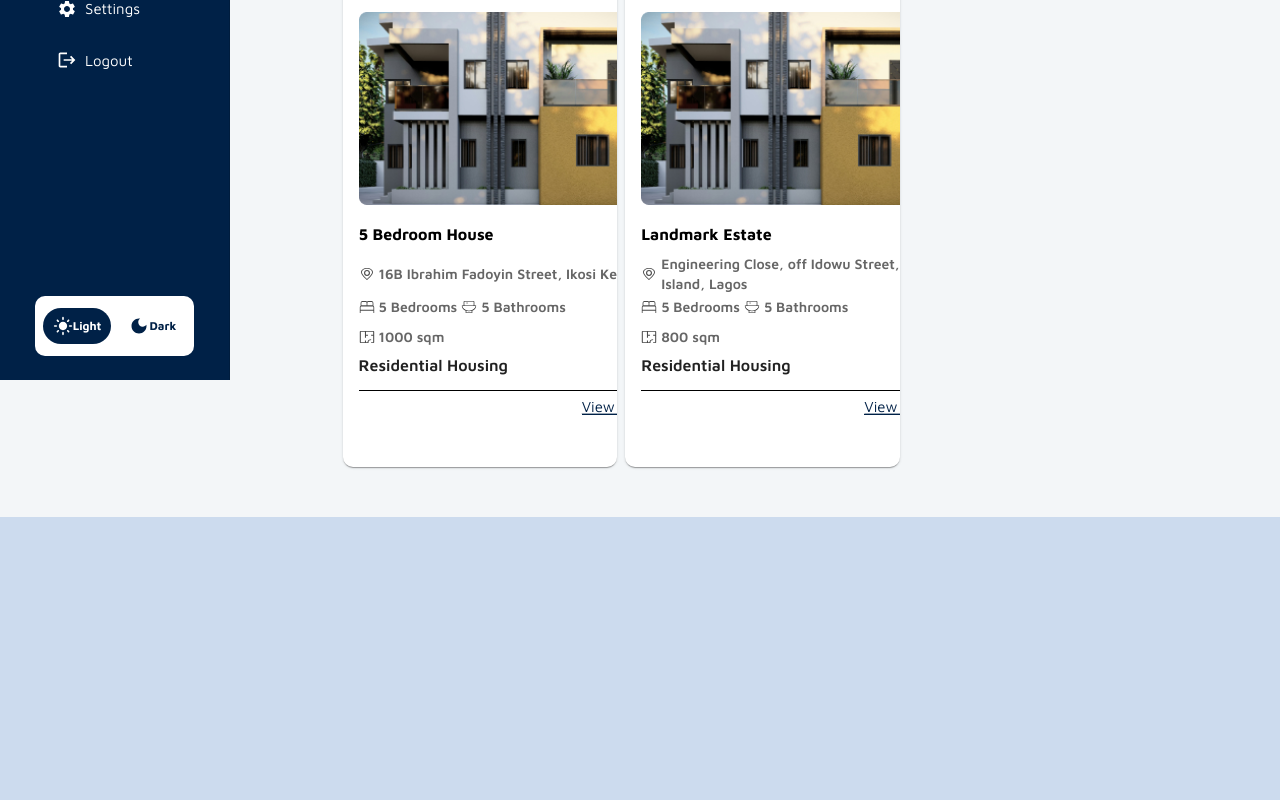
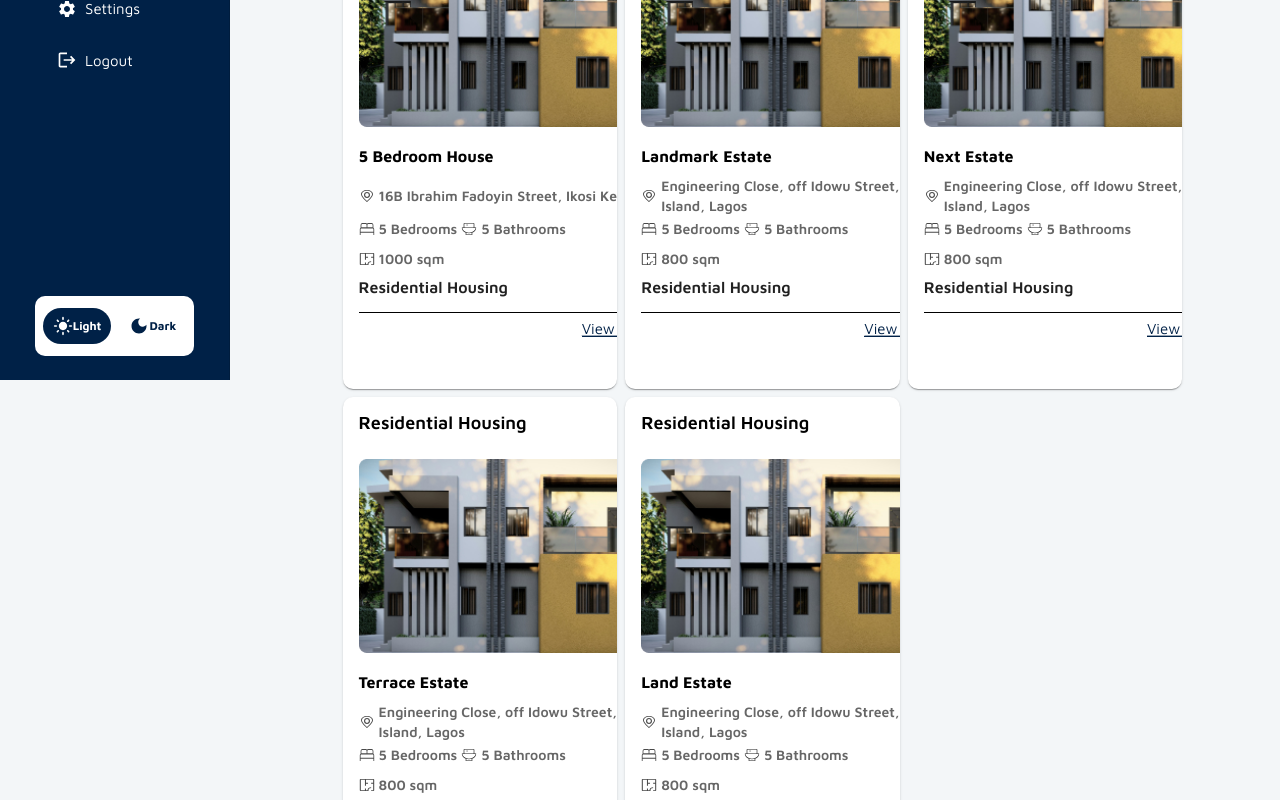
Before and after one commit to glumia-ltd/klubiq-web, a React (Vite) app in the folder apps/landlord-portal/: page /properties in a window 1280 px wide. Shown: the part 420-1220 px from the top of the page. Before the commit the page ends 937 px from the top, so only its background shows below. Built offline with nearby package versions, Linux system fonts and the light colour scheme; no server answers.

Commit message:
filter data

```diff
--- a/apps/landlord-portal/src/pages/Properties/data.ts
+++ b/apps/landlord-portal/src/pages/Properties/data.ts
@@ -12,6 +12,9 @@ export const data = [
 		type: 'Residential Housing',
 		status: 'For Sale',
 		image: '../../../src/assets/images/Rectangle 157.jpg',
+		propertyType: 'Bungalow',
+		unitType: 'Multi Unit',
+		purpose: 'Sell',
 	},
 	{
 		title: 'Landmark Estate',
@@ -22,6 +25,48 @@ export const data = [
 		type: 'Residential Housing',
 		status: 'For Rent',
 		image: '../../../src/assets/images/Rectangle 157.jpg',
+		propertyType: 'Duplex',
+		unitType: 'Single Unit',
+		purpose: 'Lease',
+	},
+	{
+		title: 'Next Estate',
+		address: 'Engineering Close, off Idowu Street, Victoria Island, Lagos',
+		bedrooms: 5,
+		bathrooms: 5,
+		sqm: 800,
+		type: 'Residential Housing',
+		status: 'For Rent',
+		image: '../../../src/assets/images/Rectangle 157.jpg',
+		propertyType: 'Apartment',
+		unitType: 'Single Unit',
+		purpose: 'Lease',
+	},
+	{
+		title: 'Terrace Estate',
+		address: 'Engineering Close, off Idowu Street, Victoria Island, Lagos',
+		bedrooms: 5,
+		bathrooms: 5,
+		sqm: 800,
+		type: 'Residential Housing',
+		status: 'For Rent',
+		image: '../../../src/assets/images/Rectangle 157.jpg',
+		propertyType: 'Terrace',
+		unitType: 'Multi Unit',
+		purpose: 'Sell',
+	},
+	{
+		title: 'Land Estate',
+		address: 'Engineering Close, off Idowu Street, Victoria Island, Lagos',
+		bedrooms: 5,
+		bathrooms: 5,
+		sqm: 800,
+		type: 'Residential Housing',
+		status: 'For Rent',
+		image: '../../../src/assets/images/Rectangle 157.jpg',
+		propertyType: 'Land',
+		unitType: 'Single Unit',
+		purpose: 'Lease',
 	},
 ];
 
--- a/apps/landlord-portal/src/pages/Properties/index.tsx
+++ b/apps/landlord-portal/src/pages/Properties/index.tsx
@@ -18,8 +18,56 @@ import { styles } from './styles';
 
 import { data, filterOptions } from './data';
 
+type PropertyType = {
+	title: string;
+	address: string;
+	bedrooms: number;
+	bathrooms: number;
+	sqm: number;
+	type: string;
+	status: string;
+	image: string;
+	propertyType: string;
+	unitType: string;
+	purpose: string;
+}[];
+
 const Properties = () => {
 	const [layout, setLayout] = useState<'row' | 'column'>('column');
+	const [allProperties, setAllProperties] = useState<PropertyType>(data);
+	const [filter, setFilter] = useState<Record<string, string | string[]>>({});
+	console.log(filter);
+
+	const purpose = filter?.Purpose;
+	const unitType = filter['Unit type'];
+	const propertyType = filter['Property Type'];
+
+	console.log(purpose, unitType, propertyType);
+
+	const filterObjectHasProperties = Object.keys(filter).length > 0;
+
+	const filteredProperties = allProperties
+		.filter((property) => {
+			if (purpose) {
+				return property.purpose === purpose;
+			} else {
+				return property;
+			}
+		})
+		.filter((property) => {
+			if (unitType) {
+				return property.unitType === unitType;
+			} else {
+				return property;
+			}
+		})
+		.filter((property) => {
+			if (propertyType) {
+				return property.propertyType === propertyType;
+			} else {
+				return property;
+			}
+		});
 
 	const inputRef = useRef<HTMLElement>(null);
 
@@ -66,16 +114,22 @@ const Properties = () => {
 				<Grid sx={styles.filterContainer}>
 					<Filter
 						filterList={filterOptions}
-						getFilterResult={(options) => console.log(options)}
+						getFilterResult={(options) => setFilter(options)}
 					/>
 				</Grid>
 
+				{filterObjectHasProperties ? (
 					<Typography sx={styles.filterResultText}>
-					<span style={styles.filterResultNumber}>700</span> {`Result`} Found
+						<span style={styles.filterResultNumber}>
+							{filteredProperties.length}
+						</span>{' '}
+						{`Result${filteredProperties.length > 1 ? 's' : ''}`} Found
 					</Typography>
+				) : null}
 
 				<Grid container spacing={1}>
-					{data.map((property, index) => (
+					{(filterObjectHasProperties ? filteredProperties : allProperties).map(
+						(property, index) => (
 							<Grid
 								item
 								xs={12}
@@ -85,7 +139,8 @@ const Properties = () => {
 							>
 								<PropertyCard {...property} layout={layout} />
 							</Grid>
-					))}
+						),
+					)}
 				</Grid>
 			</Grid>
 		</ViewPort>
```
Lines whose indentation alone changed are shown as unchanged.
